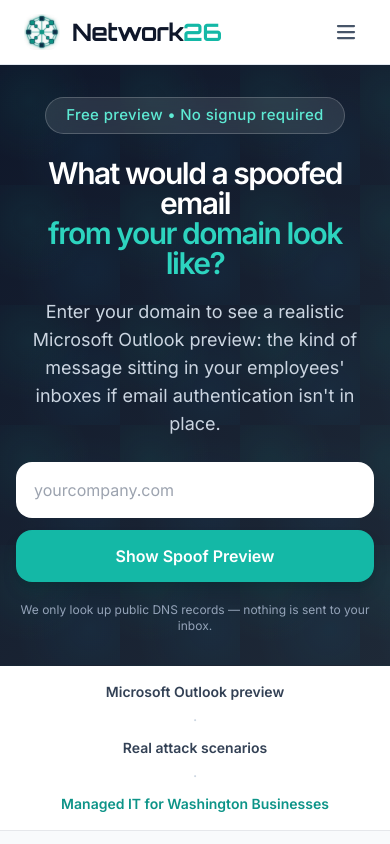
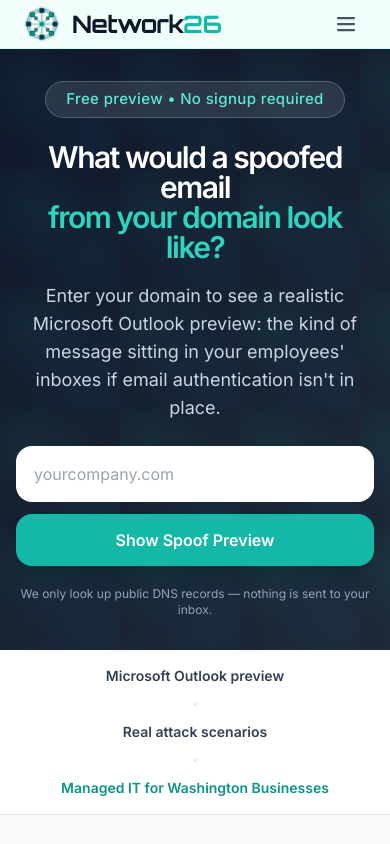
Before and after one commit to greglepage/spoof, a website: page index.html in a window 390 px wide. Shown: the top 844 px of the page. Drawn offline with nearby package versions, Linux system fonts and the light colour scheme.

Commit message:
Polish site nav: spacing, height, active weight, light teal bar.
Widen desktop link gaps, slightly larger menu type, bold active item, shorter bar, and light teal header background. Also hide phone until xl so links no longer collide with the logo on mid-width screens.

```diff
--- a/index.html
+++ b/index.html
@@ -62,6 +62,14 @@
       letter-spacing: -0.025em;
     }
 
+    /* Keep brand mark from colliding with nav/menu controls on tablets */
+    nav .logo-font {
+      white-space: nowrap;
+    }
+    nav a.group {
+      flex-shrink: 0;
+    }
+
     .nav-link {
       transition: color 0.1s ease;
     }
@@ -70,6 +78,7 @@
     }
     .nav-link.nav-link-active {
       color: #0d9488;
+      font-weight: 700;
     }
     .nav-link.nav-link-active:hover {
       color: #0d9488;
@@ -77,7 +86,7 @@
     .mobile-link.nav-link-active {
       color: #0d9488;
       background-color: #f0fdfa;
-      font-weight: 500;
+      font-weight: 700;
     }
 
     .hero-bg {
--- a/js/chrome.js
+++ b/js/chrome.js
@@ -50,22 +50,22 @@
     var contact = join(root, 'contact.html');
 
     return (
-      '\n  <nav class="bg-white border-b border-slate-200 sticky top-0 z-50">' +
+      '\n  <nav class="bg-teal-50 border-b border-teal-100 sticky top-0 z-50">' +
       '\n    <div class="max-w-7xl mx-auto px-6">' +
-      '\n      <div class="flex items-center justify-between h-16">' +
-      '\n        <a href="' + home + '" class="flex items-center gap-x-3 group">' +
-      '\n          <img src="' + logo + '" alt="Network26 logo icon" class="h-9 w-9 rounded-xl object-cover">' +
-      '\n          <div class="logo-font text-2xl"><span class="text-slate-900">Network</span><span class="text-teal-500 group-hover:text-teal-400 transition-colors">26</span></div>' +
+      '\n      <div class="flex items-center justify-between gap-x-4 h-12">' +
+      '\n        <a href="' + home + '" class="flex items-center gap-x-3 group shrink-0 relative z-10">' +
+      '\n          <img src="' + logo + '" alt="Network26 logo icon" class="h-9 w-9 rounded-xl object-cover shrink-0">' +
+      '\n          <div class="logo-font text-2xl whitespace-nowrap"><span class="text-slate-900">Network</span><span class="text-teal-500 group-hover:text-teal-400 transition-colors">26</span></div>' +
       '\n        </a>' +
-      '\n        <div class="hidden md:flex items-center gap-x-8 text-sm font-medium">' +
+      '\n        <div class="hidden lg:flex items-center gap-x-14 text-[15px] font-medium">' +
       '\n          <a href="' + home + '" data-nav-section="home" class="nav-link text-slate-600 hover:text-slate-900">Home</a>' +
       '\n          <a href="' + services + '" data-nav-section="services" class="nav-link text-slate-600 hover:text-slate-900">Services</a>' +
       '\n          <a href="' + locations + '" data-nav-section="locations" class="nav-link text-slate-600 hover:text-slate-900">Locations</a>' +
       '\n          <a href="' + about + '" data-nav-section="about" class="nav-link text-slate-600 hover:text-slate-900">About</a>' +
       '\n          <a href="' + contact + '" data-nav-section="contact" class="nav-link text-slate-600 hover:text-slate-900">Contact</a>' +
       '\n        </div>' +
-      '\n        <div class="hidden md:flex items-center gap-x-4">' +
-      '\n          <a href="tel:4253689526" class="inline-flex items-center gap-x-2 py-2 text-sm font-semibold text-slate-700 hover:text-teal-600 transition-colors">' +
+      '\n        <div class="hidden lg:flex items-center gap-x-4 shrink-0">' +
+      '\n          <a href="tel:4253689526" class="hidden xl:inline-flex items-center gap-x-2 py-2 text-sm font-semibold text-slate-700 hover:text-teal-600 transition-colors">' +
       '\n            ' + phoneIcon() +
       '\n            <span>425-368-9526</span>' +
       '\n          </a>' +
@@ -74,14 +74,14 @@
       '\n            <span>Get in Touch</span>' +
       '\n          </a>' +
       '\n        </div>' +
-      '\n        <button id="mobile-menu-btn" type="button" class="md:hidden p-2 text-slate-600 hover:text-slate-900 hover:bg-slate-100 rounded-xl transition-colors" aria-label="Toggle menu" aria-expanded="false">' +
+      '\n        <button id="mobile-menu-btn" type="button" class="lg:hidden shrink-0 relative z-10 p-2 text-slate-600 hover:text-slate-900 hover:bg-slate-100 rounded-xl transition-colors" aria-label="Toggle menu" aria-expanded="false">' +
       '\n          <svg id="menu-icon" xmlns="http://www.w3.org/2000/svg" class="w-6 h-6" fill="none" viewBox="0 0 24 24" stroke="currentColor">' +
       '\n            <path stroke-linecap="round" stroke-linejoin="round" stroke-width="2.25" d="M4 6h16M4 12h16M4 18h16" />' +
       '\n          </svg>' +
       '\n        </button>' +
       '\n      </div>' +
       '\n    </div>' +
-      '\n    <div id="mobile-menu" class="hidden md:hidden border-t bg-white px-6 py-5">' +
+      '\n    <div id="mobile-menu" class="hidden lg:hidden border-t border-teal-100 bg-teal-50 px-6 py-5">' +
       '\n      <div class="flex flex-col gap-y-1 text-sm font-medium">' +
       '\n        <a href="' + home + '" data-nav-section="home" class="mobile-link px-3 py-2.5 rounded-xl text-slate-600 hover:bg-slate-50 hover:text-slate-900">Home</a>' +
       '\n        <a href="' + services + '" data-nav-section="services" class="mobile-link px-3 py-2.5 rounded-xl text-slate-600 hover:bg-slate-50 hover:text-slate-900">Services</a>' +
@@ -153,7 +153,17 @@
     });
   }
 
+  function ensureActiveNavStyles() {
+    if (document.getElementById('n26-nav-active-styles')) return;
+    var style = document.createElement('style');
+    style.id = 'n26-nav-active-styles';
+    style.textContent =
+      '.nav-link.nav-link-active,.mobile-link.nav-link-active{font-weight:700}';
+    document.head.appendChild(style);
+  }
+
   function boot() {
+    ensureActiveNavStyles();
     var root = siteRoot();
     var logo = logoSrc();
     var navEl = document.getElementById('site-nav');
--- a/nav.js
+++ b/nav.js
@@ -1,5 +1,5 @@
 (function () {
-  const NAV_OFFSET = 80;
+  const NAV_OFFSET = 64;
 
   function getNavLinks() {
     return document.querySelectorAll('[data-nav-section]');
```
